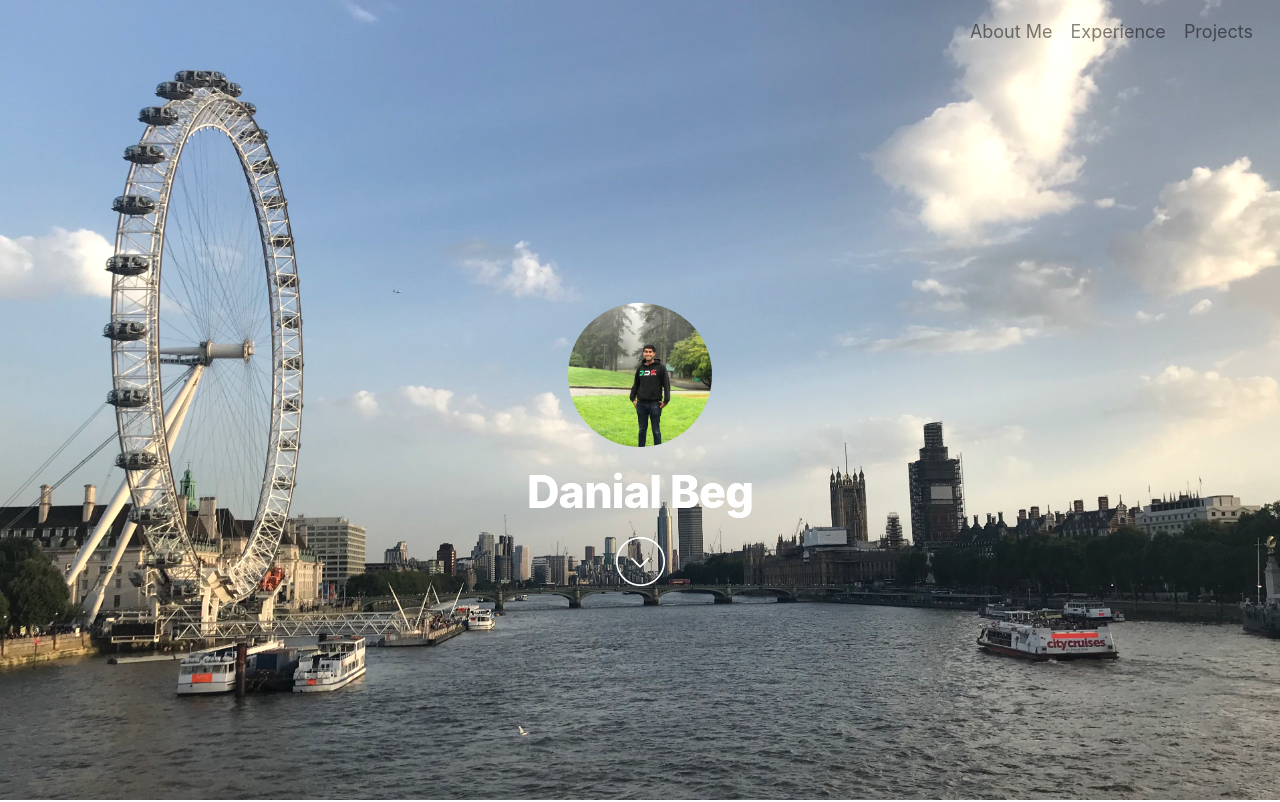
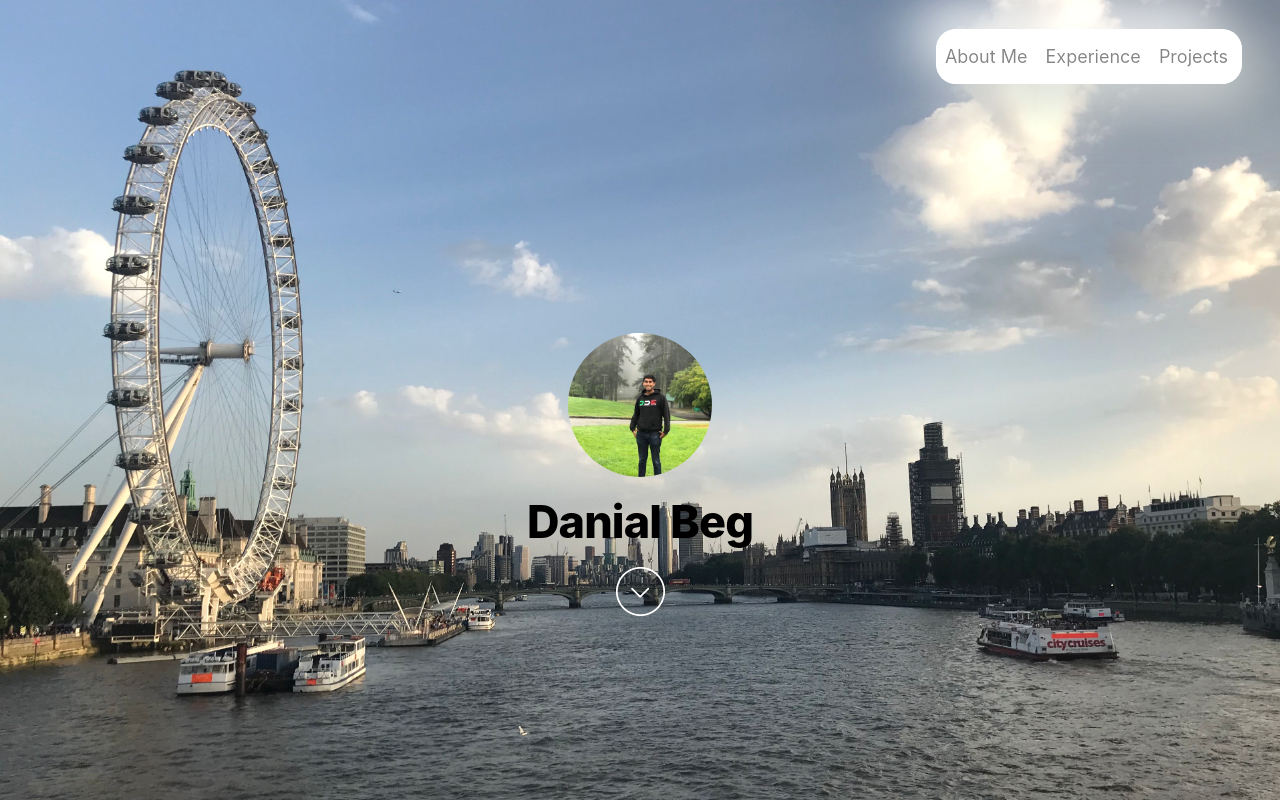
Before and after one commit to DanialBeg/Portfolio, a Next.js app: page / in a window 1280 px wide. Shown: the top 802 px of the page. Built offline with nearby package versions, Linux system fonts and the light colour scheme.

Commit message:
Adding background to navbar

```diff
--- a/pages/Nav.js
+++ b/pages/Nav.js
@@ -8,7 +8,7 @@ export default class HomeNav extends React.Component {
             <Navbar.Toggle aria-controls="basic-navbar-nav" />
             <Navbar.Collapse id="basic-navbar-nav">
               <Nav className="ml-auto">
-                <Nav.Link href="#home">About Me</Nav.Link>
+                <Nav.Link href="#about-me">About Me</Nav.Link>
                 <Nav.Link href="#experience">Experience</Nav.Link>
                 <Nav.Link href="#projects">Projects</Nav.Link>
               </Nav>
--- a/styles/global.css
+++ b/styles/global.css
@@ -85,4 +85,14 @@ p {
 
 #nav {
   background-color: transparent !important;
+
 }
+
+.ml-auto {
+  background-color: white;
+  box-shadow:  20px 20px 60px #c5c9c4,
+             -20px -20px 60px #ffffff;
+  border-radius: 20px;
+  padding: 5px;
+  margin: 20px;
+}
--- a/styles/utils.module.css
+++ b/styles/utils.module.css
@@ -4,7 +4,7 @@
     font-weight: 800;
     letter-spacing: -0.05rem;
     margin: 1rem 0;
-    color: white
+    color: black;
   }
 
   .headingXl {
```
